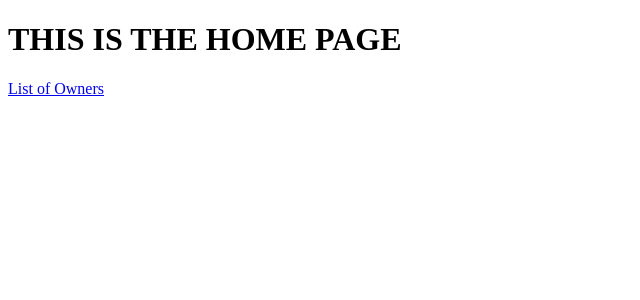
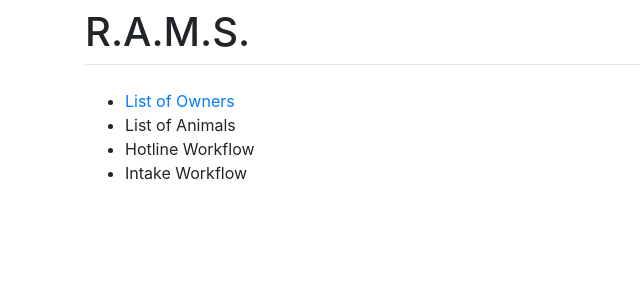
Before and after one commit to trevorskaggs/shelterly, a Django app: page / in a window 1280 px wide. Shown: the top 300 px of the page, without its empty margins (0-640 px from the left). Run offline with Django 3.2, Linux system fonts and the light colour scheme; some libraries are stand-ins or nearby versions.

Commit message:
fixed url template tags implemented bootstrap and minor cleanup on base.html implemented crispy forms on NewOwner

```diff
--- a/RAMS_SKELETON/RAMS_SKELETON/settings.py
+++ b/RAMS_SKELETON/RAMS_SKELETON/settings.py
@@ -41,7 +41,10 @@ INSTALLED_APPS = [
     'hotline',
     'intake',
     'people',
+    'crispy_forms',
 ]
+
+CRISPY_TEMPLATE_PACK = 'bootstrap4'
 
 MIDDLEWARE = [
     'django.middleware.security.SecurityMiddleware',
--- a/RAMS_SKELETON/people/templates/owner_detail.html
+++ b/RAMS_SKELETON/people/templates/owner_detail.html
@@ -15,8 +15,8 @@
   <p><strong>Latitude:</strong> {{owner.latitude}} </p>
   <p><strong>Longitude:</strong> {{owner.longitude}} </p>
 
-  <p><a href="http://127.0.0.1:8000/owners/">+ Back To Owner List</a></p>
-  <p><a href="http://127.0.0.1:8000/owners/{{owner.pk}}/delete">+ Delete Owner</a></p>
+  <p><a href="{% url 'people:owner_list' %}">+ Back To Owner List</a></p>
+  <p><a href="{% url 'people:owner_delete' owner.pk %}">+ Delete Owner</a></p>
 
 
 {% endblock %}
--- a/RAMS_SKELETON/people/templates/owner_list.html
+++ b/RAMS_SKELETON/people/templates/owner_list.html
@@ -5,11 +5,11 @@
   {% if owner_list %}
   <ul>
     {% for owner in owner_list %}
-    <li><a href="http://127.0.0.1:8000/owners/{{owner.pk}}">{{owner.first_name}} {{owner.last_name}}</a></li>
+      <li><a href="{% url 'people:owner_detail' owner.pk %}">{{owner.first_name}} {{owner.last_name}}</a></li>
     {% endfor %}
   </ul>
   {% else %}
     <p>THERE ARE CURRENTLY NO OWNERS REGISTED</p>
   {% endif %}
-  <a href="/owners/new">+ Add Owner</a>
+  <a href="{% url 'people:owner_new' %}">+ Add Owner</a>
 {% endblock %}
--- a/RAMS_SKELETON/people/templates/owner_new.html
+++ b/RAMS_SKELETON/people/templates/owner_new.html
@@ -1,9 +1,11 @@
 {% extends 'base.html' %}
+
+{% load crispy_forms_tags %}
 
 {% block content %}
   <h1>New Owner</h1>
   <form action="" method="post">{% csrf_token %}
-    {{ form.as_p }}
+    {{ form|crispy }}
     <input type="submit" value="Save">
   </form>
 {% endblock %}
--- a/RAMS_SKELETON/templates/base.html
+++ b/RAMS_SKELETON/templates/base.html
@@ -1,10 +1,18 @@
 <!DOCTYPE html>
 <head>
+  <link rel="stylesheet" href="https://stackpath.bootstrapcdn.com/bootstrap/4.3.1/css/bootstrap.min.css" integrity="sha384-ggOyR0iXCbMQv3Xipma34MD+dH/1fQ784/j6cY/iJTQUOhcWr7x9JvoRxT2MZw1T" crossorigin="anonymous">
+  <script src="https://stackpath.bootstrapcdn.com/bootstrap/4.3.1/js/bootstrap.min.js" integrity="sha384-JjSmVgyd0p3pXB1rRibZUAYoIIy6OrQ6VrjIEaFf/nJGzIxFDsf4x0xIM+B07jRM" crossorigin="anonymous"></script>
 </head>
 <body>
-<div class="wrapper">
-  {% block content %}
-  {% endblock %}
-</div>
+  <div class="container">
+    <div class="row justify-content-left">
+      <div class="col-8">
+        <h1 class="mt-2">R.A.M.S.</h1>
+        <hr class="mt-0 mb-4">
+        {% block content %}
+        {% endblock %}
+      </div>
+    </div>
+  </div>
 </body>
 <footer></footer>
--- a/RAMS_SKELETON/templates/homepage.html
+++ b/RAMS_SKELETON/templates/homepage.html
@@ -1,6 +1,10 @@
 {% extends 'base.html' %}
 
 {% block content %}
-  <h1>THIS IS THE HOME PAGE</h1>
-  <a href="http://127.0.0.1:8000/owners/">List of Owners</a>
+  <ul>
+    <li><a href="{% url 'people:owner_list' %}">List of Owners</a></li>
+    <li>List of Animals</li>
+    <li>Hotline Workflow</li>
+    <li>Intake Workflow</li>
+  </ul>
 {% endblock %}
```
Also changed, not shown: RAMS_SKELETON/RAMS_SKELETON/local_settings.py (added, +10 -0 lines), RAMS_SKELETON/people/templates/owner_edit.html (added, +28 -0 lines).
